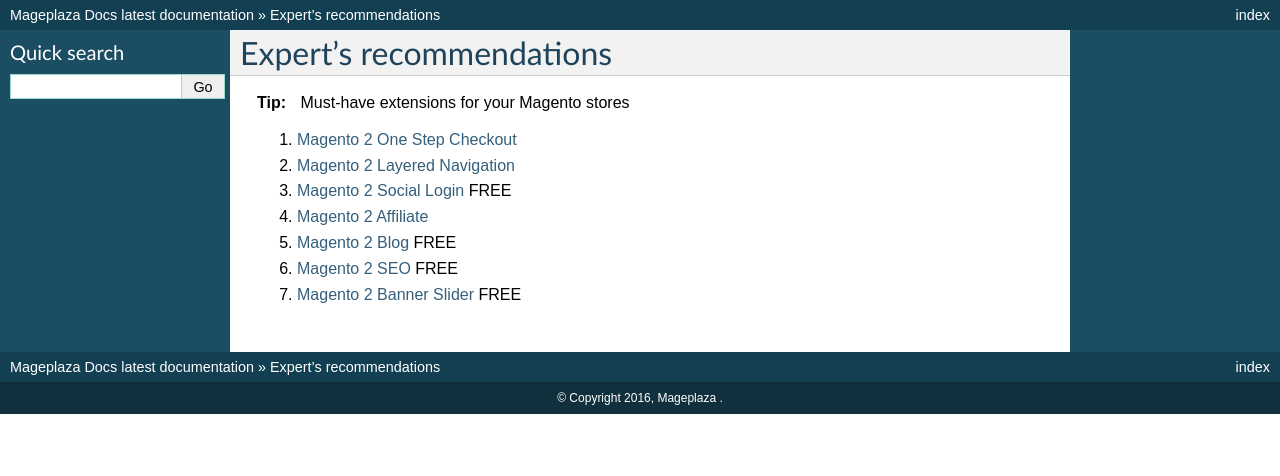
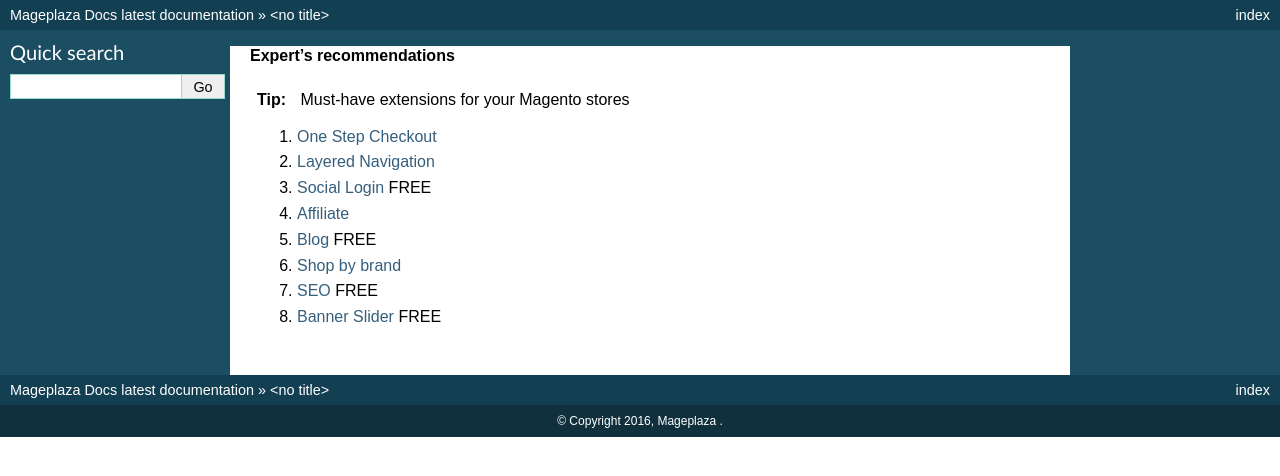
Before and after one commit to magepages/mpdocs, a Sphinx documentation site: the page built from docs/ad_footer.rst, in a window 1280 px wide. Shown: the top 476 px of the page. Built offline with Sphinx 7.4.7, drawn with Linux system fonts in a browser that asks for light colours; pages that are not in the unit, such as notebooks, are missing from menus.

Commit message:
Auto update

```diff
--- a/docs/ad_footer.rst
+++ b/docs/ad_footer.rst
@@ -1,21 +1,22 @@
-Expert's recommendations
---------------------------
+**Expert's recommendations**
 
 .. tip:: Must-have extensions for your Magento stores
 
-	#. `Magento 2 One Step Checkout`_
-	#. `Magento 2 Layered Navigation`_
-	#. `Magento 2 Social Login`_ FREE
-	#. `Magento 2 Affiliate`_
-	#. `Magento 2 Blog`_ FREE
-	#. `Magento 2 SEO`_ FREE
-	#. `Magento 2 Banner Slider`_ FREE
+	#. `One Step Checkout`_
+	#. `Layered Navigation`_
+	#. `Social Login`_ FREE
+	#. `Affiliate`_
+	#. `Blog`_ FREE
+	#. `Shop by brand`_
+	#. `SEO`_ FREE
+	#. `Banner Slider`_ FREE
 
 
-.. _Magento 2 One Step Checkout: https://www.mageplaza.com/magento-2-one-step-checkout-extension/
-.. _Magento 2 Affiliate: https://www.mageplaza.com/magento-2-affiliate-extension/
-.. _Magento 2 Layered Navigation: https://www.mageplaza.com/magento-2-layered-navigation-extension/
-.. _Magento 2 Blog: https://www.mageplaza.com/magento-2-blog-extension/
-.. _Magento 2 Social Login: https://www.mageplaza.com/magento-2-social-login-extension/
-.. _Magento 2 SEO: https://www.mageplaza.com/magento-2-seo-extension/
-.. _Magento 2 Banner Slider: https://www.mageplaza.com/magento-2-banner-slider-extension/
+.. _One Step Checkout: https://www.mageplaza.com/magento-2-one-step-checkout-extension/
+.. _Affiliate: https://www.mageplaza.com/magento-2-affiliate-extension/
+.. _Layered Navigation: https://www.mageplaza.com/magento-2-layered-navigation-extension/
+.. _Blog: https://www.mageplaza.com/magento-2-blog-extension/
+.. _Shop by brand: https://www.mageplaza.com/magento-2-shop-by-brand/
+.. _Social Login: https://www.mageplaza.com/magento-2-social-login-extension/
+.. _SEO: https://www.mageplaza.com/magento-2-seo-extension/
+.. _Banner Slider: https://www.mageplaza.com/magento-2-banner-slider-extension/
```
